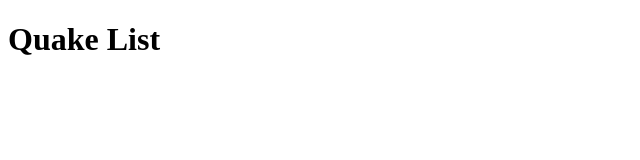
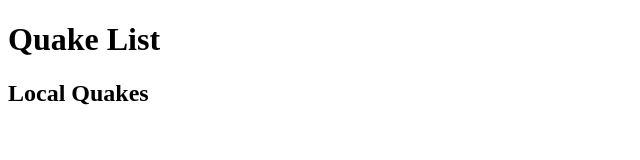
Before and after one commit to mswain430/wdd-330, a plain HTML site: page week10/earthquakes/index.html in a window 1280 px wide. Shown: the whole page, without its empty margins (0-640 px from the left). Drawn offline with Linux system fonts and the light colour scheme.

Commit message:
add quakes to index

```diff
--- a/week10/earthquakes/index.html
+++ b/week10/earthquakes/index.html
@@ -17,6 +17,9 @@
         <main id="content">
             <h1>Quake List</h1>
             <ul id="quakeList" class="quakeStyles"></ul>
+             <section id="quakes">
+           <h1>Local Quakes</h1>
+           <ul id="quakeList"></ul>
         </main>
         <script src="js/index.js" type="module" ></script>
     </body>
```
